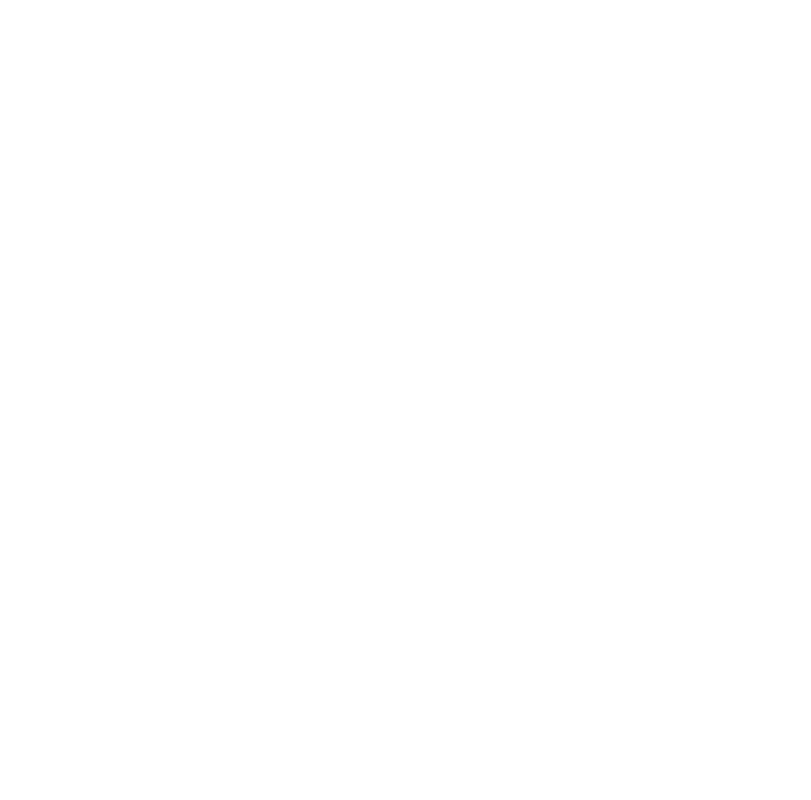
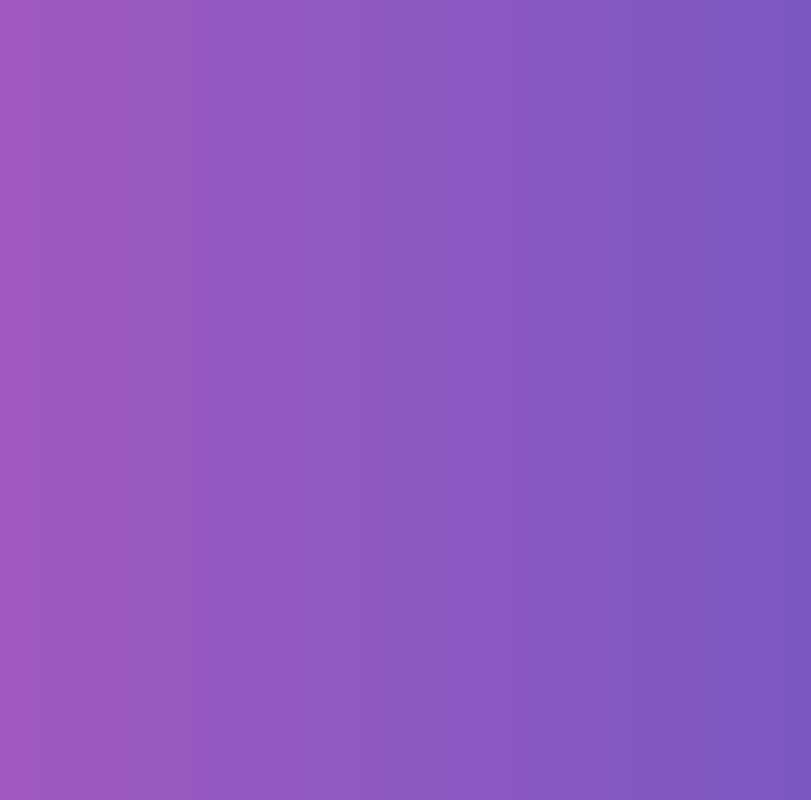
Before and after one commit to marcosmpar/GoBarber-front, a React (Create React App) app: page / in a window 1280 px wide. Shown: the whole page, without its empty margins (234-1045 px from the left). Built offline with nearby package versions, Linux system fonts and the light colour scheme; the HTML template or start-up script is replaced by a standard one.

Commit message:
Configuração root import

```diff
--- /dev/null
+++ b/config-overrides.js
@@ -0,0 +1,10 @@
+const { addBabelPlugin, override } = require('customize-cra');
+
+module.exports = override(
+  addBabelPlugin([
+    'babel-plugin-root-import',
+    {
+      rootPathSuffix: 'src',
+    },
+  ])
+);
--- a/src/App.js
+++ b/src/App.js
@@ -6,10 +6,13 @@
 import Routes from './routes';
 import history from './services/history';
 
+import GlobalStyle from './styles/global';
+
 function App() {
   return (
     <Router history={history}>
       <Routes />
+      <GlobalStyle />
     </Router>
   );
 }
--- /dev/null
+++ b/src/pages/_layouts/auth/index.js
@@ -0,0 +1,12 @@
+import React from 'react';
+import PropTypes from 'prop-types';
+
+import { Wrapper } from './styles';
+
+export default function AuthLayout({ children }) {
+  return <Wrapper>{children}</Wrapper>;
+}
+
+AuthLayout.propTypes = {
+  children: PropTypes.element.isRequired,
+};
--- /dev/null
+++ b/src/pages/_layouts/auth/styles.js
@@ -0,0 +1,6 @@
+import styled from 'styled-components';
+
+export const Wrapper = styled.div`
+  height: 100%;
+  background: linear-gradient(-90deg, #7159c1, #ab59c1);
+`;
--- /dev/null
+++ b/src/pages/_layouts/default/index.js
@@ -0,0 +1,12 @@
+import React from 'react';
+import PropTypes from 'prop-types';
+
+import { Wrapper } from './styles';
+
+export default function DefaultLayout({ children }) {
+  return <Wrapper>{children}</Wrapper>;
+}
+
+DefaultLayout.propTypes = {
+  children: PropTypes.element.isRequired,
+};
--- /dev/null
+++ b/src/pages/_layouts/default/styles.js
@@ -0,0 +1,6 @@
+import styled from 'styled-components';
+
+export const Wrapper = styled.div`
+  height: 100%;
+  background: #333;
+`;
--- a/src/routes/Route.js
+++ b/src/routes/Route.js
@@ -1,6 +1,9 @@
 import React from 'react';
 import PropTypes from 'prop-types';
 import { Route, Redirect } from 'react-router-dom';
+
+import AuthLayout from '~/pages/_layouts/auth';
+import DefaultLayout from '~/pages/_layouts/default';
 
 export default function RouteWrapper({
   component: Component,
@@ -17,7 +20,18 @@
     return <Redirect to="/dashboard" />;
   }
 
-  return <Route {...rest} component={Component} />;
+  const Layout = signed ? DefaultLayout : AuthLayout;
+
+  return (
+    <Route
+      {...rest}
+      render={props => (
+        <Layout>
+          <Component {...props} />
+        </Layout>
+      )}
+    />
+  );
 }
 
 RouteWrapper.propTypes = {
--- /dev/null
+++ b/src/styles/global.js
@@ -0,0 +1,42 @@
+import { createGlobalStyle } from 'styled-components';
+
+export default createGlobalStyle`
+  @import url('https://fonts.googleapis.com/css?family=Roboto:400,700&display=swap');
+
+  * {
+    margin: 0;
+    padding: 0;
+    outline: 0;
+    box-sizing: border-box;
+  }
+
+  *:focus {
+    outline: 0;
+  }
+
+  html, body, #root {
+    height: 100%;
+  }
+
+  body {
+    -webkit-font-smoothing: antialiased;
+  }
+
+  body, input, button {
+    font: 14px 'Roboto', sans-serif;
+  }
+
+  a {
+    text-decoration: none;
+  }
+
+  ul {
+    list-style: none;
+  }
+
+  button {
+    cursor: pointer;
+  }
+
+
+`;
```
Also changed, not shown: jsconfig.json (added, +8 -0 lines), package.json (+10 -5 lines), .eslintrc.js, 1 other file (tests, documents, lock files or other folders).
